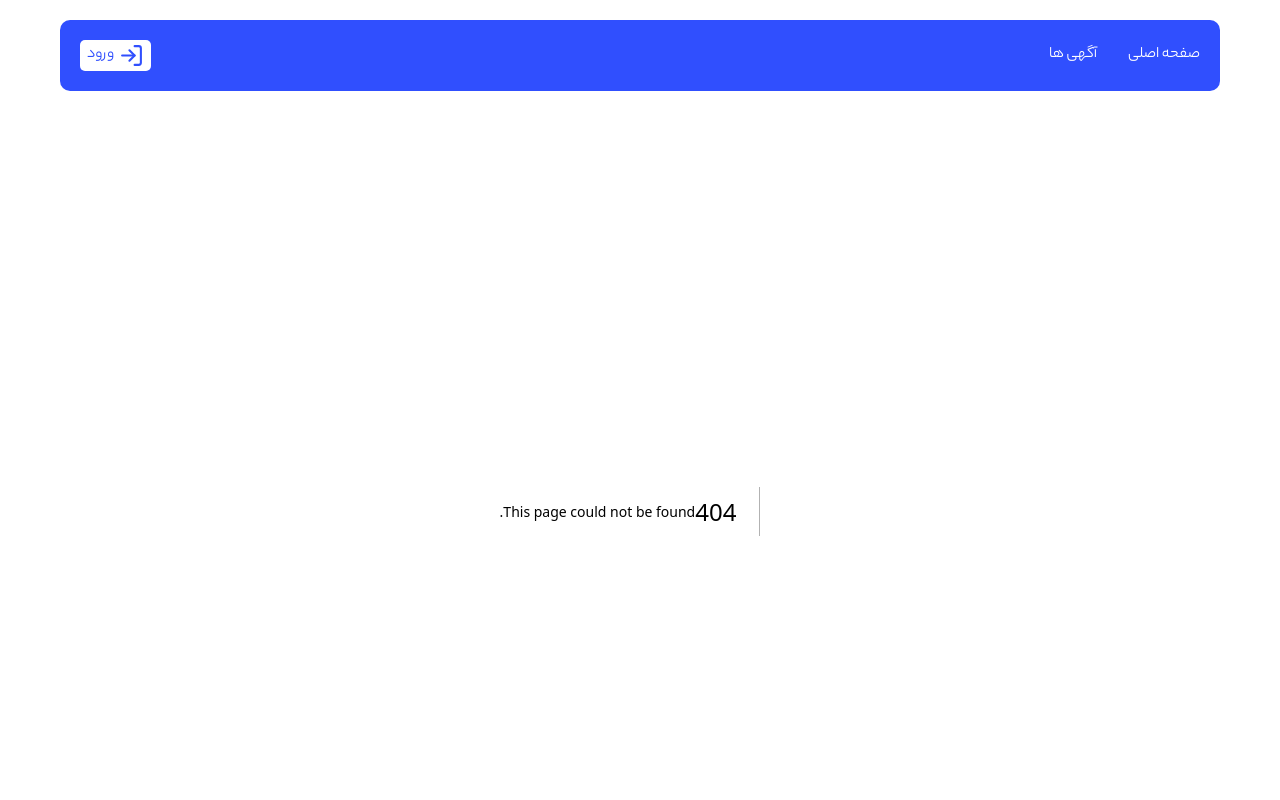
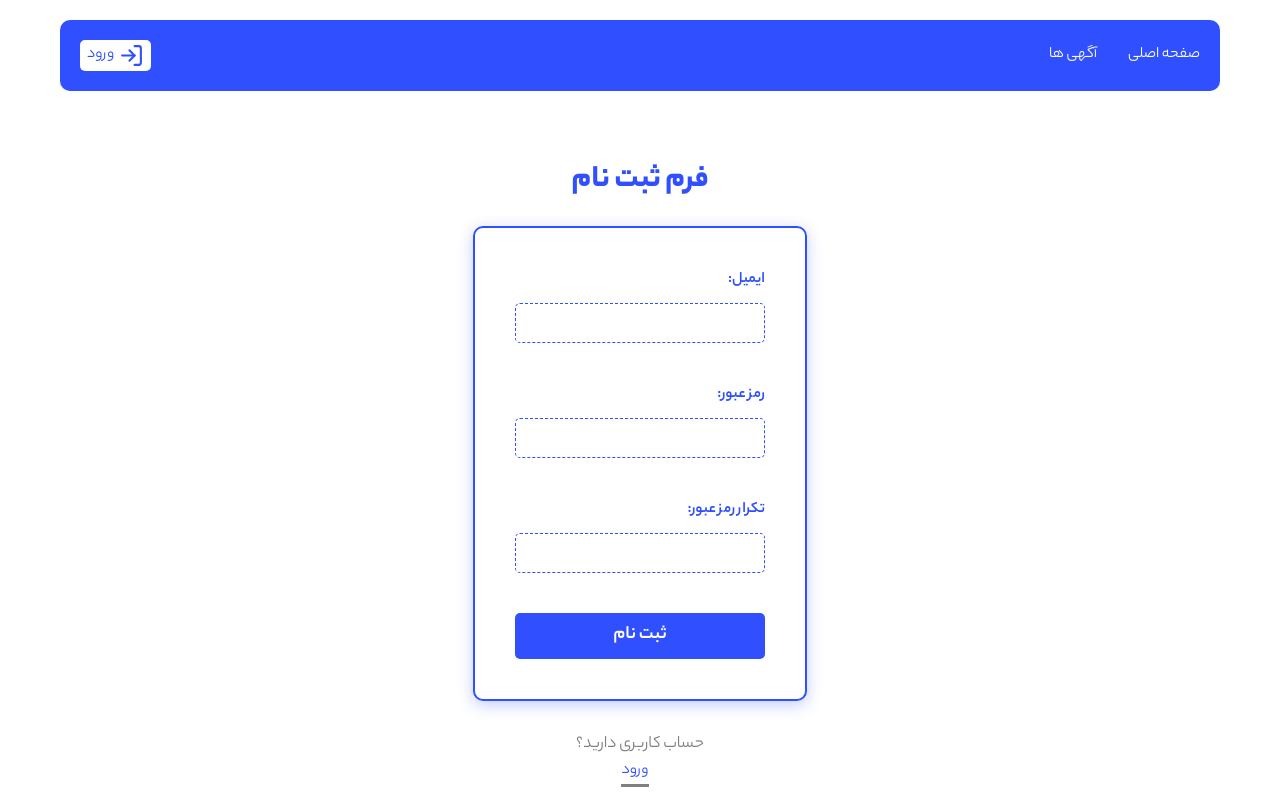
Before and after one commit to ParsaDokhtMohammadi/realState-nextJs-typeScript-mongoDB, a Next.js app: page /signUp in a window 1280 px wide. Before the commit this address had no page. Shown: the top 800 px of the page. Built offline with nearby package versions, Linux system fonts and the light colour scheme.

Commit message:
signUpPage created

```diff
--- /dev/null
+++ b/src/app/signUp/page.tsx
@@ -0,0 +1,11 @@
+import SignUpPage from "@/components/template/SignUpPage"
+
+const SignUp = () => {
+  return (
+    <>
+      <SignUpPage></SignUpPage>
+    </>
+  )
+}
+
+export default SignUp
--- /dev/null
+++ b/src/components/template/SignUpPage.tsx
@@ -0,0 +1,41 @@
+"use client"
+import React, { useState } from 'react'
+import styles from "@/components/template/SignupPage.module.css"
+import Link from 'next/link'
+const SignUpPage = () => {
+    const [email , setEmail] = useState<string>("")
+    const [password , setPassword] = useState<string>("")
+    const [rePassword , setRePassword] = useState<string>("")
+    return (
+    <div className={styles.form}>
+        <h4>
+            فرم ثبت نام
+        </h4>
+        <form action="">
+            <label>ایمیل:</label>
+            <input
+            type="text"
+            value={email}
+            onChange={e=>setEmail(e.target.value)}
+            />
+            <label>رمز عبور:</label>
+            <input
+            type="password"
+            value={password}
+            onChange={e=>setPassword(e.target.value)}
+            />
+            <label>تکرار رمز عبور:</label>
+            <input
+            type="password"
+            value={rePassword}
+            onChange={e=>setRePassword(e.target.value)}
+            />
+            <button type='submit'>ثبت نام</button>
+        </form>
+        <p>حساب کاربری دارید؟</p>
+        <Link href={"/signIn"}>ورود</Link>
+    </div>
+  )
+}
+
+export default SignUpPage
--- /dev/null
+++ b/src/components/template/SignupPage.module.css
@@ -0,0 +1,74 @@
+.form {
+  display: flex;
+  flex-direction: column;
+  justify-content: center;
+  align-items: center;
+  height: 90vh;
+}
+
+.form h4 {
+  color: #304ffe;
+  font-weight: 600;
+  font-size: 2rem;
+  margin-bottom: 20px;
+}
+
+.form form {
+  display: flex;
+  flex-direction: column;
+  max-width: 700px;
+  box-shadow: #304ffe4a 0px 4px 15px;
+  border: 2px solid #304ffe;
+  padding: 40px;
+  border-radius: 10px;
+  margin-bottom: 30px;
+}
+
+.form label {
+  color: #304ffe;
+  margin-bottom: 10px;
+  font-weight: 400;
+}
+
+.form input {
+  margin-bottom: 40px;
+  width: 250px;
+  border: 1px #304ffe dashed;
+  color: grey;
+  border-radius: 5px;
+  padding: 10px;
+  direction: ltr !important;
+  font-size: 1rem;
+  height: 40px;
+}
+
+.form input:focus {
+  border: 1px #304ffe solid;
+  outline: none;
+}
+
+.form button {
+  border: none;
+  background-color: #304ffe;
+  color: #fff;
+  font-size: 1.2rem;
+  font-weight: 400;
+  border-radius: 5px;
+  transition: all ease-in 0.1s;
+  cursor: pointer;
+  padding: 8px 0;
+}
+.form button:hover {
+  transform: scale(1.05);
+}
+
+.form p {
+  color: grey;
+  font-size: 1.1rem;
+}
+
+.form a {
+  color: #304ffe;
+  margin-right: 10px;
+  border-bottom: 3px solid grey;
+}
```
